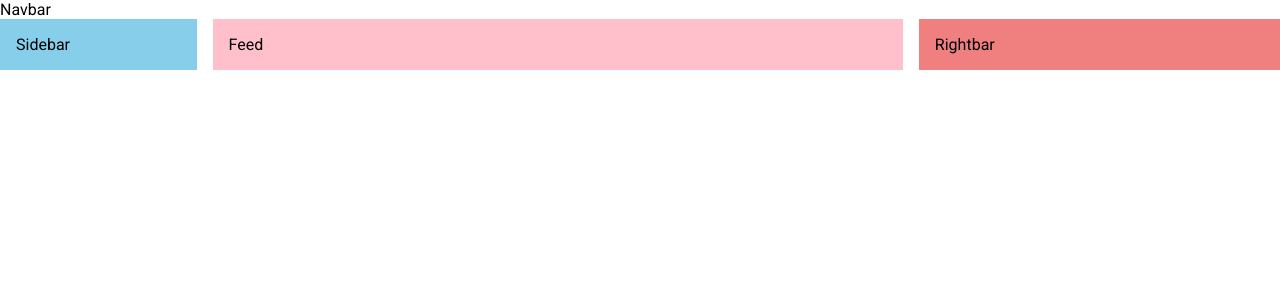
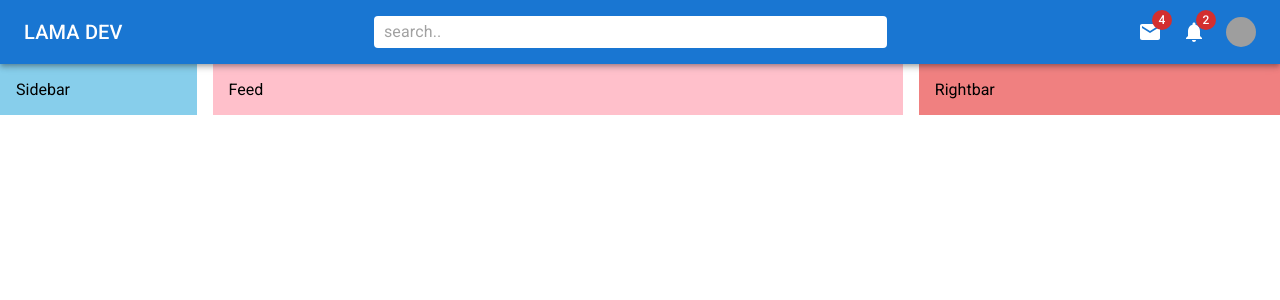
Before and after one commit to asitha-navaratne/mui-react-crash-course, a React (Vite) app: page / in a window 1280 px wide. Shown: the top 300 px of the page. Built offline with nearby package versions, Linux system fonts and the light colour scheme; grey boxes are pictures that could not be loaded.

Commit message:
Adding navbar

```diff
--- a/src/components/Navbar.jsx
+++ b/src/components/Navbar.jsx
@@ -1,5 +1,78 @@
+import {
+  AppBar,
+  Avatar,
+  Badge,
+  Box,
+  InputBase,
+  Toolbar,
+  Typography,
+  styled,
+} from "@mui/material";
+import { Mail, Notifications, Pets } from "@mui/icons-material";
+
+const StyledToolbar = styled(Toolbar)({
+  display: "flex",
+  justifyContent: "space-between",
+});
+
+const Search = styled("div")(({ theme }) => ({
+  backgroundColor: "white",
+  padding: "0 10px",
+  borderRadius: theme.shape.borderRadius,
+  width: "40%",
+}));
+
+const Icons = styled(Box)(({ theme }) => ({
+  display: "none",
+  alignItems: "center",
+  gap: "20px",
+  [theme.breakpoints.up("sm")]: {
+    display: "flex",
+  },
+}));
+
+const UserBox = styled(Box)(({ theme }) => ({
+  display: "flex",
+  alignItems: "center",
+  gap: "10px",
+  [theme.breakpoints.up("sm")]: {
+    display: "none",
+  },
+}));
+
 const Navbar = () => {
-  return <div>Navbar</div>;
+  return (
+    <AppBar position="sticky">
+      <StyledToolbar>
+        <Typography variant="h6" sx={{ display: { xs: "none", sm: "block" } }}>
+          LAMA DEV
+        </Typography>
+        <Pets sx={{ display: { xs: "block", sm: "none" } }} />
+        <Search>
+          <InputBase placeholder="search.." />
+        </Search>
+        <Icons>
+          <Badge badgeContent={4} color="error">
+            <Mail />
+          </Badge>
+          <Badge badgeContent={2} color="error">
+            <Notifications />
+          </Badge>
+          <Avatar
+            sx={{ width: 30, height: 30 }}
+            src="https://images.pexels.com/photos/17751612/pexels-photo-17751612/free-photo-of-barbara-emely.jpeg"
+          />
+        </Icons>
+        <UserBox>
+          <Avatar
+            sx={{ width: 30, height: 30 }}
+            src="https://images.pexels.com/photos/17751612/pexels-photo-17751612/free-photo-of-barbara-emely.jpeg"
+          />
+          <Typography variant="span">John</Typography>
+        </UserBox>
+      </StyledToolbar>
+    </AppBar>
+  );
 };
 
 export default Navbar;
```
